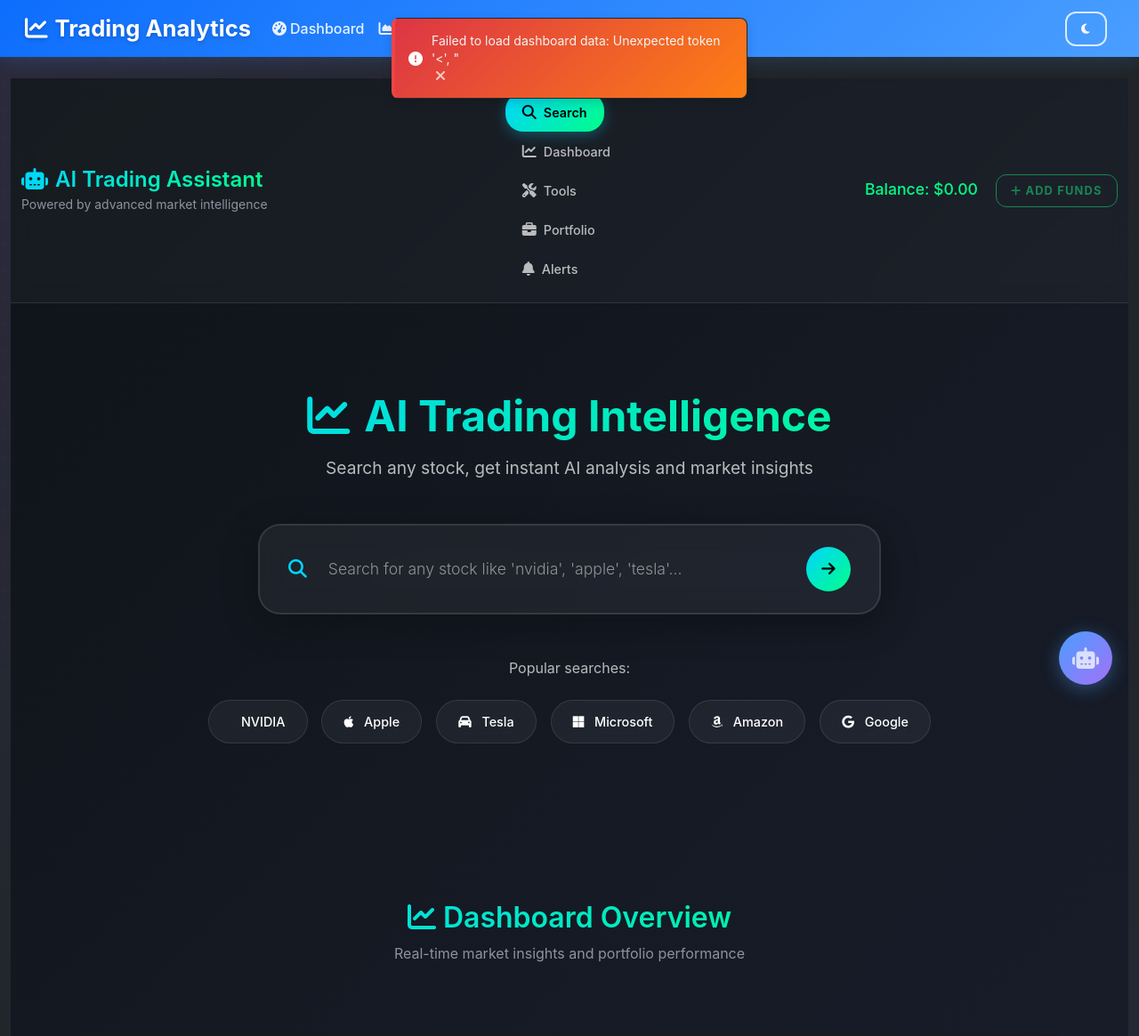
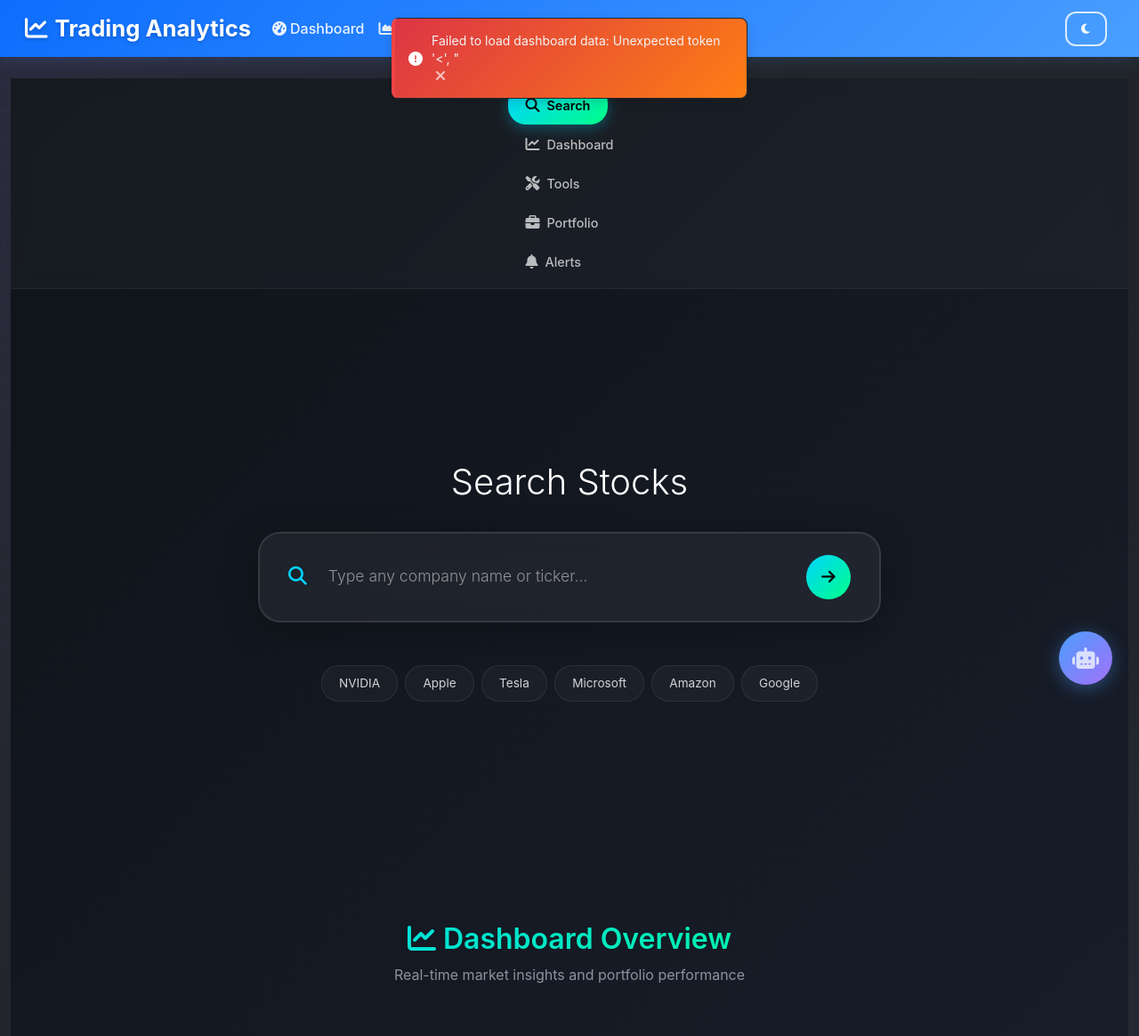
Before and after one commit to img0j0/tradewise-ai, a Flask app: template templates/chatgpt_interface.html in a window 1280 px wide. Shown: the top 1165 px of the page at 89% size. Run offline with Flask 3, Linux system fonts and the light colour scheme; the template is opened without the code that fills it, so the values that code supplies are empty; some libraries are stand-ins or nearby versions.

Commit message:
Simplify the main search interface and improve the look and feel of the navigation
Refactors the main search interface in `templates/chatgpt_interface.html` to reduce visual clutter and improve user experience.

Replit-Commit-Author: Agent
Replit-Commit-Session-Id: 9d1698b6-814d-4dbe-99a8-9c9f61e251a8
Replit-Commit-Screenshot-Url: https://storage.googleapis.com/screenshot-production-us-central1/faac9d14-f6e8-472b-b68f-2222f8439d93/9d1698b6-814d-4dbe-99a8-9c9f61e251a8/RGTz2IF

```diff
--- a/templates/chatgpt_interface.html
+++ b/templates/chatgpt_interface.html
@@ -4,18 +4,11 @@
 
 {% block content %}
 <div class="chatgpt-interface">
-    <!-- OpenAI-Style Header with Navigation -->
-    <div class="ai-header">
+    <!-- Clean Minimal Navigation -->
+    <div class="minimal-header">
         <div class="container-fluid">
-            <div class="d-flex justify-content-between align-items-center py-3">
-                <div class="brand">
-                    <h4 class="mb-0 ai-title">
-                        <i class="fas fa-robot me-2"></i>AI Trading Assistant
-                    </h4>
-                    <small class="text-muted">Powered by advanced market intelligence</small>
-                </div>
-
-                <!-- OpenAI-Style Tab Navigation -->
+            <div class="d-flex justify-content-center align-items-center py-2">
+                <!-- Clean Tab Navigation -->
                 <div class="openai-tabs">
                     <button class="tab-btn active" data-section="ai-interface" onclick="switchToSection('ai-interface')">
                         <i class="fas fa-search"></i>
@@ -38,13 +31,6 @@
                         <span>Alerts</span>
                     </button>
                 </div>
-
-                <div class="user-info">
-                    <span class="balance me-3">Balance: $<span id="balance">0.00</span></span>
-                    <button class="btn btn-sm btn-outline-success" onclick="showDepositModal()">
-                        <i class="fas fa-plus me-1"></i>Add Funds
-                    </button>
-                </div>
             </div>
         </div>
     </div>
@@ -54,12 +40,9 @@
         <!-- Main Search Interface - ChatGPT Style -->
         <div class="main-search-interface">
             <div class="container">
-                <!-- Welcome Header -->
+                <!-- Simple Title -->
                 <div class="search-welcome">
-                    <h1 class="search-title">
-                        <i class="fas fa-chart-line me-3"></i>AI Trading Intelligence
-                    </h1>
-                    <p class="search-subtitle">Search any stock, get instant AI analysis and market insights</p>
+                    <h1 class="search-title">Search Stocks</h1>
                 </div>
 
                 <!-- Prominent Search Box -->
@@ -68,7 +51,7 @@
                         <i class="fas fa-search search-icon"></i>
                         <input type="text"
                                id="main-search-input"
-                               placeholder="Search for any stock like 'nvidia', 'apple', 'tesla'..."
+                               placeholder="Type any company name or ticker..."
                                class="chatgpt-search-input"
                                onkeypress="handleSearchKeypress(event)">
                         <button class="chatgpt-search-btn" onclick="performIntelligentSearch()">
@@ -82,28 +65,15 @@
                     </div>
                 </div>
 
-                <!-- Popular Stocks Quick Access -->
+                <!-- Popular Stocks - Cleaner Layout -->
                 <div class="popular-stocks">
-                    <p class="popular-label">Popular searches:</p>
                     <div class="stock-chips">
-                        <button class="stock-chip" onclick="searchStockByName('nvidia')">
-                            <i class="fab fa-nvidia"></i> NVIDIA
-                        </button>
-                        <button class="stock-chip" onclick="searchStockByName('apple')">
-                            <i class="fab fa-apple"></i> Apple
-                        </button>
-                        <button class="stock-chip" onclick="searchStockByName('tesla')">
-                            <i class="fas fa-car"></i> Tesla
-                        </button>
-                        <button class="stock-chip" onclick="searchStockByName('microsoft')">
-                            <i class="fab fa-microsoft"></i> Microsoft
-                        </button>
-                        <button class="stock-chip" onclick="searchStockByName('amazon')">
-                            <i class="fab fa-amazon"></i> Amazon
-                        </button>
-                        <button class="stock-chip" onclick="searchStockByName('google')">
-                            <i class="fab fa-google"></i> Google
-                        </button>
+                        <button class="stock-chip" onclick="searchStockByName('nvidia')">NVIDIA</button>
+                        <button class="stock-chip" onclick="searchStockByName('apple')">Apple</button>
+                        <button class="stock-chip" onclick="searchStockByName('tesla')">Tesla</button>
+                        <button class="stock-chip" onclick="searchStockByName('microsoft')">Microsoft</button>
+                        <button class="stock-chip" onclick="searchStockByName('amazon')">Amazon</button>
+                        <button class="stock-chip" onclick="searchStockByName('google')">Google</button>
                     </div>
                 </div>
 
@@ -164,33 +134,33 @@
 </div>
 
 <style>
-/* Main Search Interface - ChatGPT Style */
+/* Clean Search Interface */
 .main-search-interface {
-    min-height: 80vh;
+    min-height: 85vh;
     display: flex;
     align-items: center;
     justify-content: center;
+    padding: 2rem 0;
 }
 
 .search-welcome {
     text-align: center;
-    margin-bottom: 3rem;
+    margin-bottom: 2rem;
+}
+
+/* Minimal Header */
+.minimal-header {
+    background: rgba(255, 255, 255, 0.03);
+    border-bottom: 1px solid rgba(255, 255, 255, 0.05);
+    backdrop-filter: blur(10px);
 }
 
 .search-title {
-    font-size: 3rem;
-    font-weight: 700;
-    background: linear-gradient(135deg, #00d4ff, #00ff88);
-    -webkit-background-clip: text;
-    -webkit-text-fill-color: transparent;
-    background-clip: text;
-    margin-bottom: 1rem;
-}
-
-.search-subtitle {
-    font-size: 1.2rem;
-    color: rgba(255, 255, 255, 0.7);
-    margin-bottom: 0;
+    font-size: 2.5rem;
+    font-weight: 300;
+    color: #ffffff;
+    margin-bottom: 2rem;
+    text-align: center;
 }
 
 /* ChatGPT-Style Search Box */
@@ -296,47 +266,38 @@
     border-bottom: none;
 }
 
-/* Popular Stocks */
+/* Popular Stocks - Simplified */
 .popular-stocks {
     text-align: center;
-    margin-bottom: 3rem;
-}
-
-.popular-label {
-    color: rgba(255, 255, 255, 0.7);
-    margin-bottom: 1.5rem;
-    font-size: 1rem;
+    margin-top: 2rem;
 }
 
 .stock-chips {
     display: flex;
     flex-wrap: wrap;
-    gap: 1rem;
+    gap: 0.5rem;
     justify-content: center;
+    max-width: 600px;
+    margin: 0 auto;
 }
 
 .stock-chip {
-    background: rgba(255, 255, 255, 0.05);
-    border: 1px solid rgba(255, 255, 255, 0.1);
-    border-radius: 25px;
-    padding: 0.8rem 1.5rem;
+    background: rgba(255, 255, 255, 0.03);
+    border: 1px solid rgba(255, 255, 255, 0.08);
+    border-radius: 20px;
+    padding: 0.6rem 1.2rem;
+    color: rgba(255, 255, 255, 0.8);
+    cursor: pointer;
+    transition: all 0.2s ease;
+    font-size: 0.85rem;
+    font-weight: 400;
+}
+
+.stock-chip:hover {
+    background: rgba(255, 255, 255, 0.08);
+    border-color: rgba(255, 255, 255, 0.2);
     color: #ffffff;
-    cursor: pointer;
-    transition: all 0.3s ease;
-    backdrop-filter: blur(10px);
-    font-size: 0.9rem;
-    font-weight: 500;
-}
-
-.stock-chip:hover {
-    background: rgba(0, 212, 255, 0.2);
-    border-color: #00d4ff;
-    transform: translateY(-2px);
-    box-shadow: 0 5px 15px rgba(0, 212, 255, 0.2);
-}
-
-.stock-chip i {
-    margin-right: 0.5rem;
+    transform: translateY(-1px);
 }
 
 /* Main Search Results */
```
Also changed, not shown: attached_assets/IMG_2322_1752862449542.jpeg (added).
